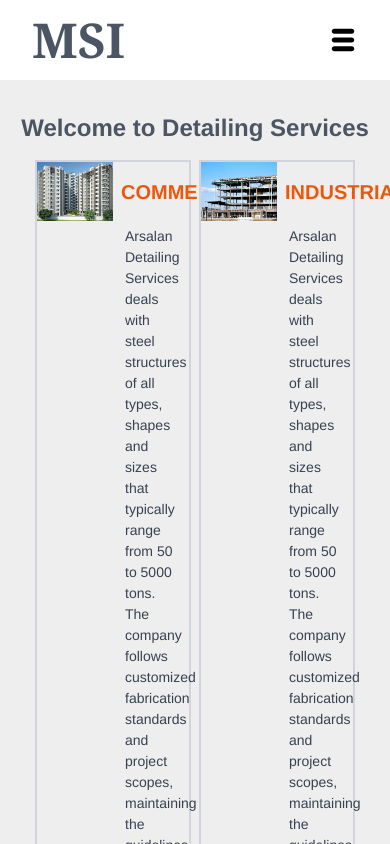
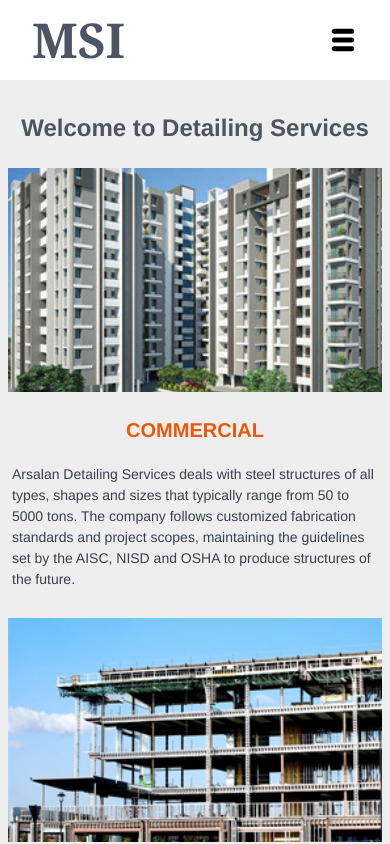
Before and after one commit to rehanraza788/detailing, a React (Vite) app: page /project in a window 390 px wide. Shown: the top 844 px of the page. Built offline with nearby package versions, Linux system fonts and the light colour scheme.

Commit message:
responsive on project comp

```diff
--- a/src/components/Projects.jsx
+++ b/src/components/Projects.jsx
@@ -3,22 +3,27 @@ import "./style.css";
 const Projects = () => {
   return (
     <>
+      {/* heading */}
       <div>
         <h1 className="font-bold text-2xl sm:text-3xl  mt-8 mb-4 text-center text-gray-600 ">
           Welcome to Detailing Services
         </h1>
       </div>
-      <div className=" w-screen  flex flex-wrap justify-center gap-2">
-        <div className="border-2 border-gray-300 w-[40%] h-[85%] flex">
-          {/* for  image  */}
-          <div className="w-1/2 h-full  ">
+
+      {/* heading  end*/}
+      <div className="w-screen flex flex-wrap justify-center gap-2">
+        <div className="sm:border-2 sm:border-gray-300 w-full sm:w-[40%] flex flex-col sm:flex-row">
+          {/* Image section */}
+          <div className="w-full sm:w-1/2 h-60 sm:h-full">
             <img
-              src="/public/images/multistorey.jpg"
-              className="w-full h-full "
+              src="/images/multistorey.jpg"
+              className="w-full h-full object-cover p-2 sm:p-0"
               alt="image"
             />
           </div>
-          <div className="w-1/2 h-full  ">
+
+          {/* Text section */}
+          <div className="w-full sm:w-1/2 h-auto sm:h-full">
             <h1 className="text-center font-bold mt-2 p-2 text-xl text-orange-600">
               COMMERCIAL
             </h1>
@@ -31,31 +36,37 @@ const Projects = () => {
             </p>
           </div>
         </div>
+
         {/* for image  */}
-        <div className="border-2 border-gray-300 w-[40%] h-[85%] flex">
-          <div className="w-1/2 h-full  ">
+        <div className="w-screen flex flex-wrap justify-center gap-2">
+          <div className="border-0 sm:border-2 sm:border-gray-300 w-full sm:w-[40%] flex flex-col sm:flex-row">
+            {/* Image section */}
+            <div className="w-full sm:w-1/2 h-60 sm:h-full">
               <img
                 src="/public/images/commercial.jpg"
-              className="w-full h-full "
+                className="w-full h-full object-cover p-2 sm:p-0"
                 alt="image"
               />
             </div>
-          <div className="w-1/2 h-full ">
+
+            {/* Text section */}
+            <div className="w-full sm:w-1/2 h-auto sm:h-full">
               <h1 className="text-center font-bold mt-2 p-2 text-xl text-orange-600">
                 INDUSTRIAL
               </h1>
               <p className="p-3 text-gray-700">
                 Arsalan Detailing Services deals with steel structures of all
-              types, shapes and sizes that typically range from 50 to 5000 tons.
-              The company follows customized fabrication standards and project
-              scopes, maintaining the guidelines set by the AISC, NISD and OSHA
-              to produce structures of the future.
+                types, shapes and sizes that typically range from 50 to 5000
+                tons. The company follows customized fabrication standards and
+                project scopes, maintaining the guidelines set by the AISC, NISD
+                and OSHA to produce structures of the future.
               </p>
             </div>
           </div>
         </div>
+      </div>
       {/* TYPE OF PROJECTS COVERED BY US */}
-      <div className=" ml-9 mt-6 sm:ml-36 flex flex-col gap-2">
+      <div className=" ml-3 mt-6 sm:ml-36 flex flex-col gap-2">
         <h1 className="font-semibold text-xl text-red-500">
           TYPE OF PROJECTS COVERED BY US
         </h1>
```
Lines whose indentation alone changed are shown as unchanged.
